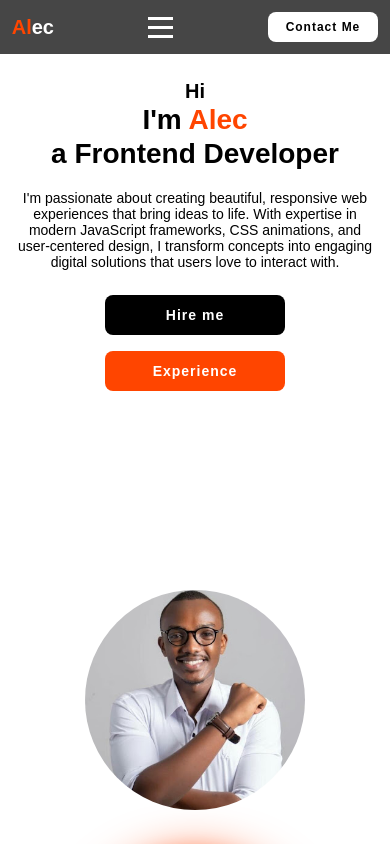
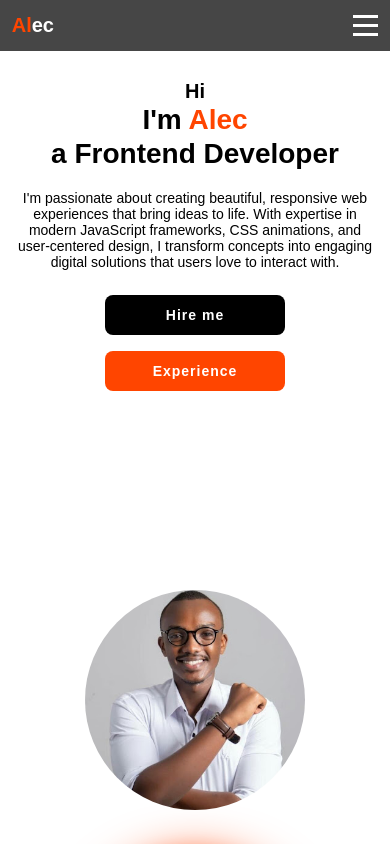
Before and after one commit to alecbideri/portofolio, a plain HTML site: page index.html in a window 390 px wide. Shown: the top 844 px of the page. Drawn offline with nearby package versions, Linux system fonts and the light colour scheme.

Commit message:
Canged some content

```diff
--- a/style.css
+++ b/style.css
@@ -417,8 +417,7 @@ span {
   }
 
   .contact {
-    padding: 8px 20px;
-    font-size: 14px;
+    display: none;
   }
 
   .home {
@@ -530,8 +529,7 @@ span {
   }
 
   .contact {
-    padding: 6px 16px;
-    font-size: 12px;
+    display: none;
   }
 
   .home {
```
